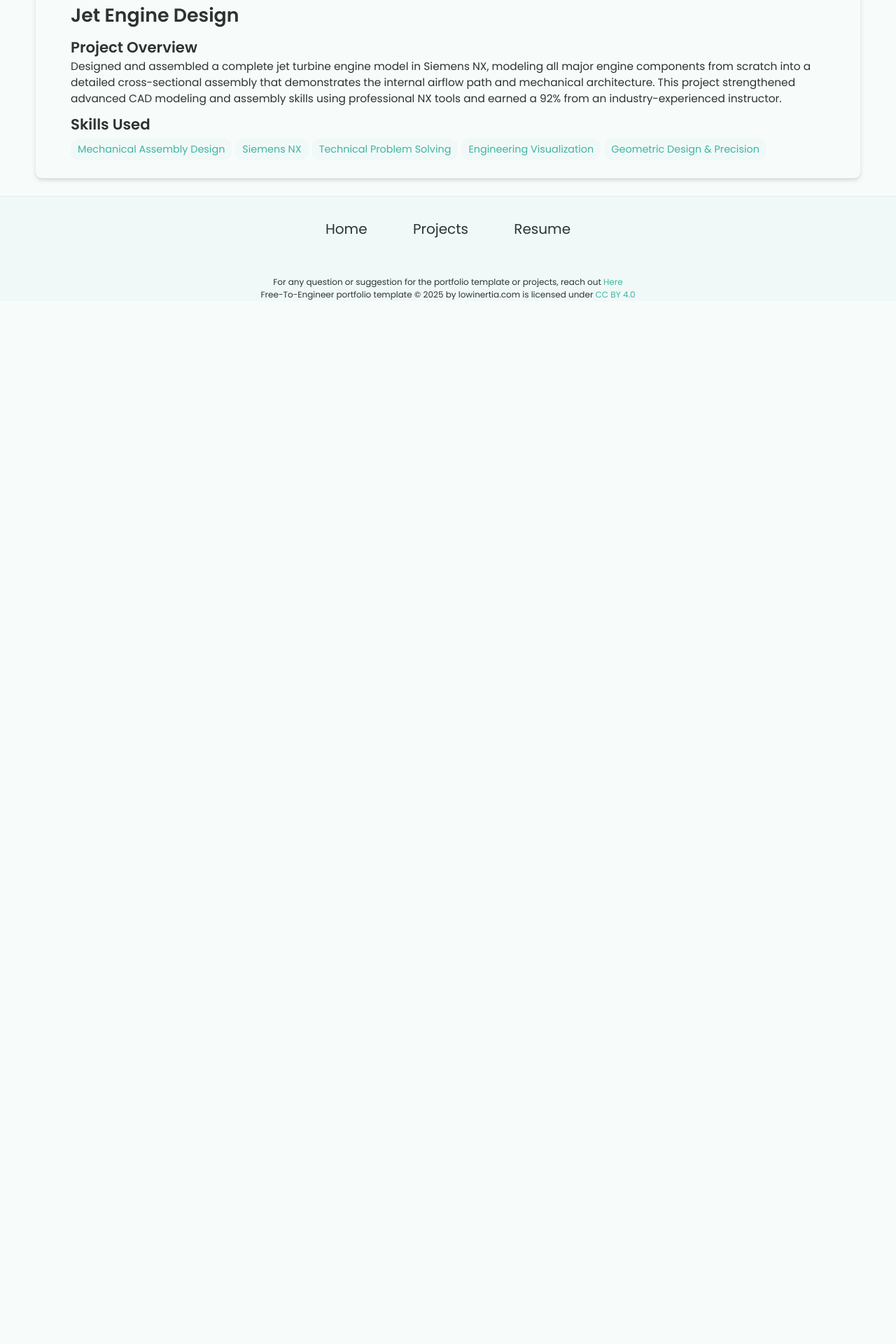
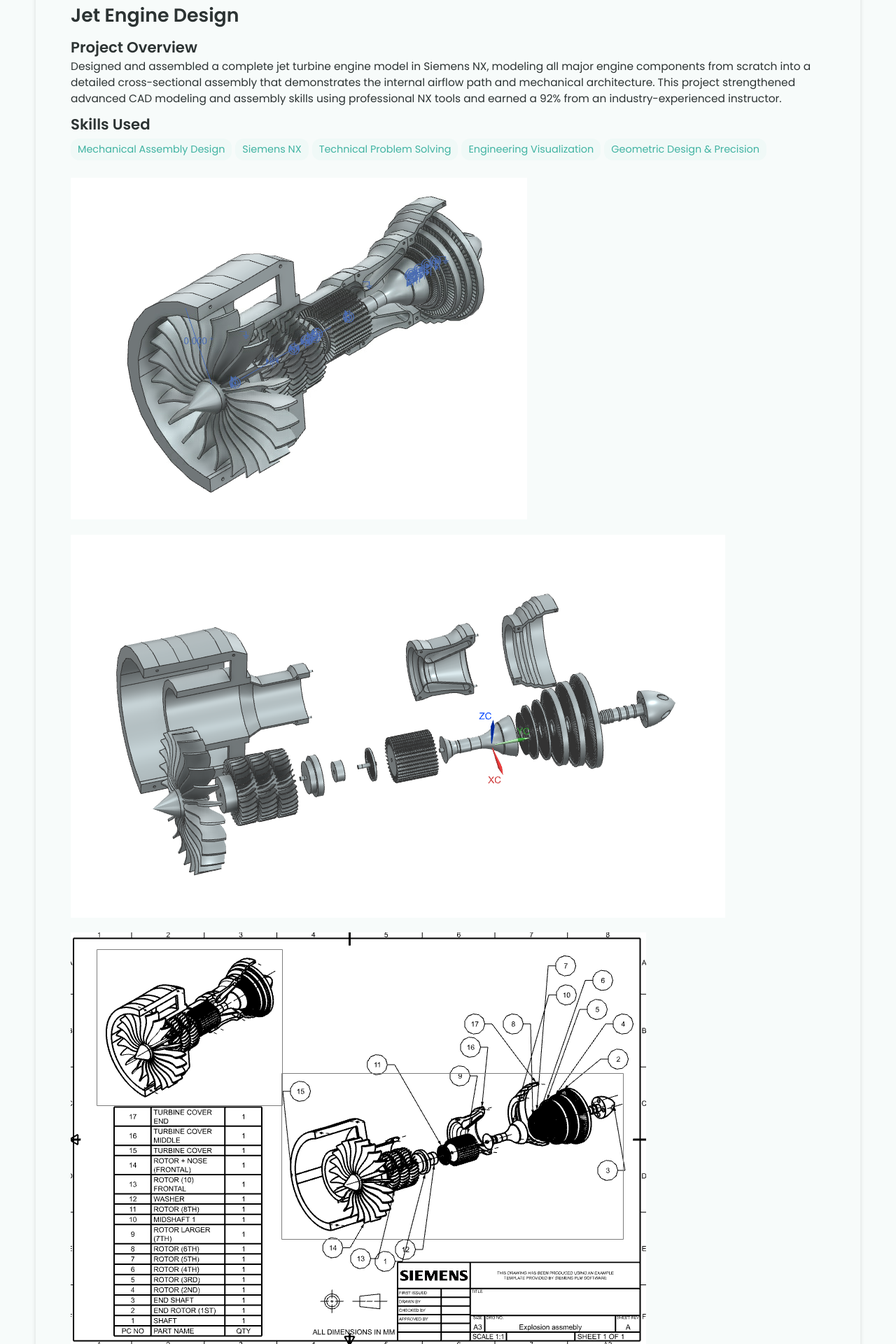
Before and after one commit to AdrianCieslak0423/AdrianCieslak0423.github.io, a Jekyll site: the page built from _projects/Jet-Engine-Design/index.md, in a window 1280 px wide. Shown: the part 505-2425 px from the top of the page at 70% size. Built offline with Jekyll 4.4.1, drawn with Linux system fonts in a browser that asks for light colours; before the commit the page ends 935 px from its top, so only the background shows below that.

Commit message:
Update index.md

```diff
--- a/_projects/Jet-Engine-Design/index.md
+++ b/_projects/Jet-Engine-Design/index.md
@@ -10,3 +10,11 @@ skills:
   - Geometric Design & Precision
 main-image: /JE Explosion.png
 ---
+
+![Jet Engine Isometric View](JE iso.png)
+
+![Jet Engine Exploded View](JE Explosion.png)
+
+![Jet Engine GD&T](JE GD&T.png)
+
+![Jet Engine Right side](JE Right side.png)
```
